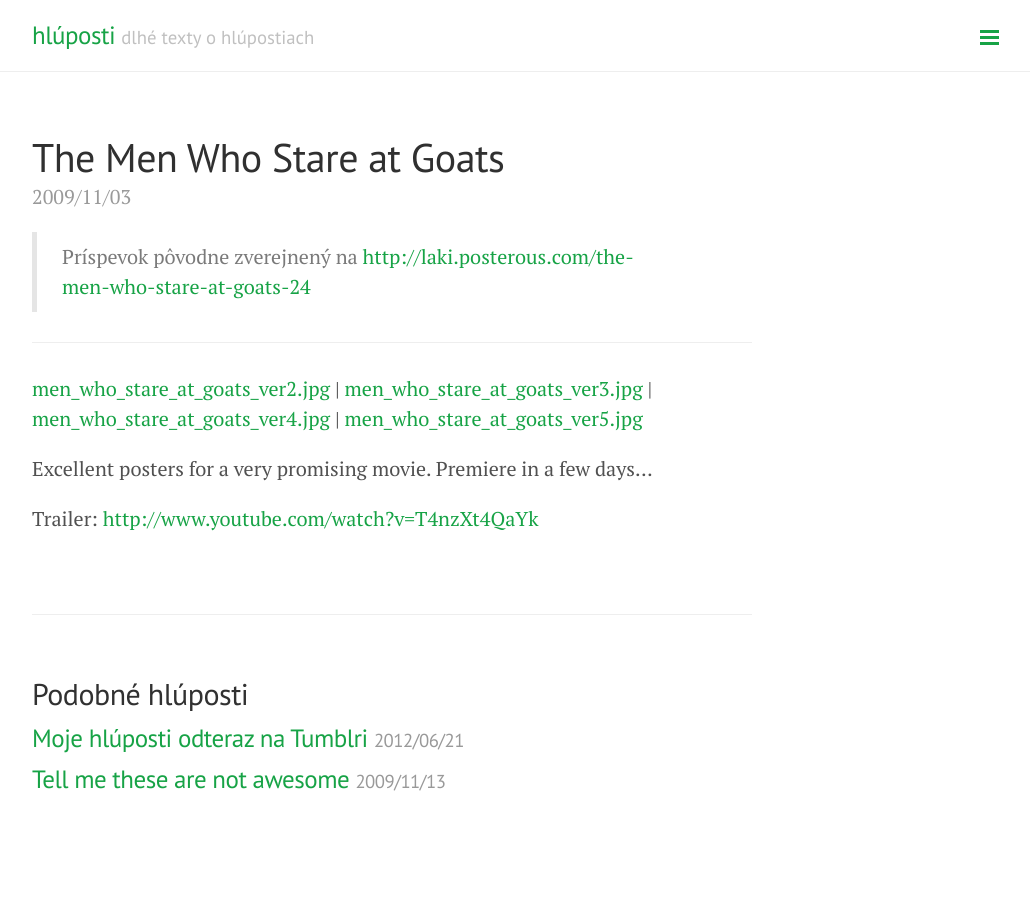
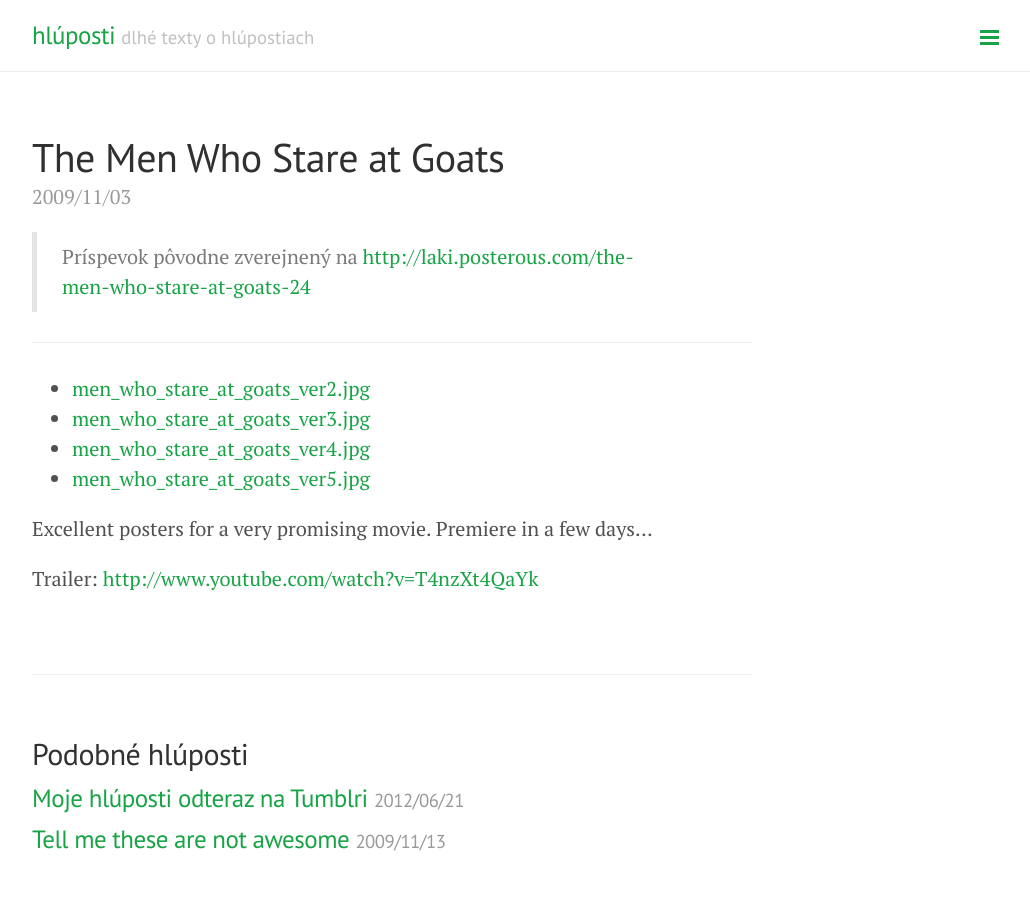
Before and after one commit to hluposti/hluposti.github.io, a Jekyll site: the page built from _posts/2009-11-03-the-men-who-stare-at-goats.md, in a window 1280 px wide. Shown: the whole page, without its empty margins (248-1278 px from the left). Built offline with Jekyll 4.4.1, drawn with Linux system fonts in a browser that asks for light colours; Markdown is read by kramdown in place of the engine named in the settings.

```diff
--- a/_posts/2009-11-03-the-men-who-stare-at-goats.md
+++ b/_posts/2009-11-03-the-men-who-stare-at-goats.md
@@ -7,7 +7,10 @@ tags:
 > Príspevok pôvodne zverejnený na [http://laki.posterous.com/the-men-who-stare-at-goats-24](http://laki.posterous.com/the-men-who-stare-at-goats-24)
 
 ***
-[men\_who\_stare\_at\_goats\_ver2.jpg](/media/2009/men_who_stare_at_goats_ver2.jpg) | [men\_who\_stare\_at\_goats\_ver3.jpg](/media/2009/men_who_stare_at_goats_ver3.jpg) | [men\_who\_stare\_at\_goats\_ver4.jpg](/media/2009/men_who_stare_at_goats_ver4.jpg) | [men\_who\_stare\_at\_goats\_ver5.jpg](/media/2009/men_who_stare_at_goats_ver5.jpg)
+- [men\_who\_stare\_at\_goats\_ver2.jpg](/media/2009/men_who_stare_at_goats_ver2.jpg)
+- [men\_who\_stare\_at\_goats\_ver3.jpg](/media/2009/men_who_stare_at_goats_ver3.jpg)
+- [men\_who\_stare\_at\_goats\_ver4.jpg](/media/2009/men_who_stare_at_goats_ver4.jpg)
+- [men\_who\_stare\_at\_goats\_ver5.jpg](/media/2009/men_who_stare_at_goats_ver5.jpg)
 
 Excellent posters for a very promising movie. Premiere in a few days…
 
```
